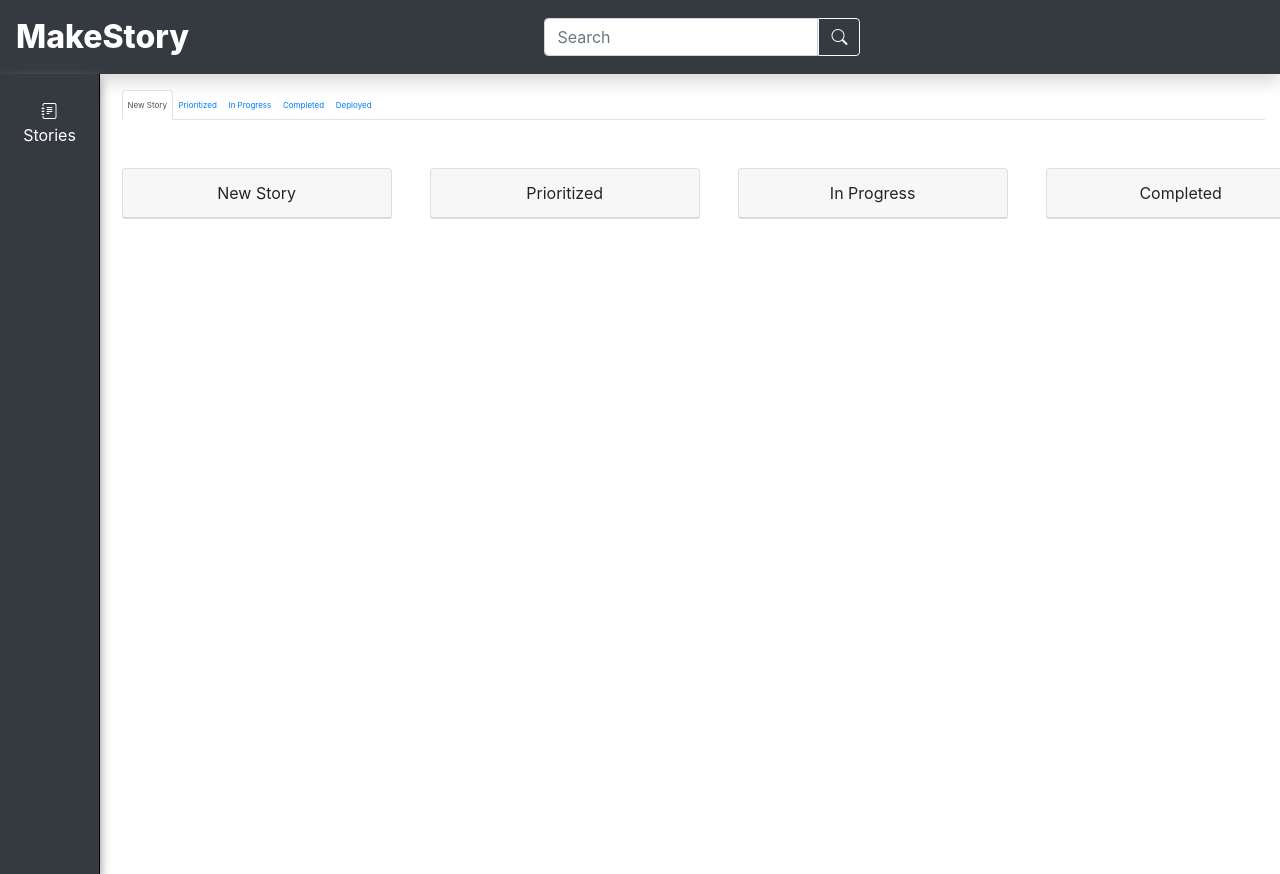
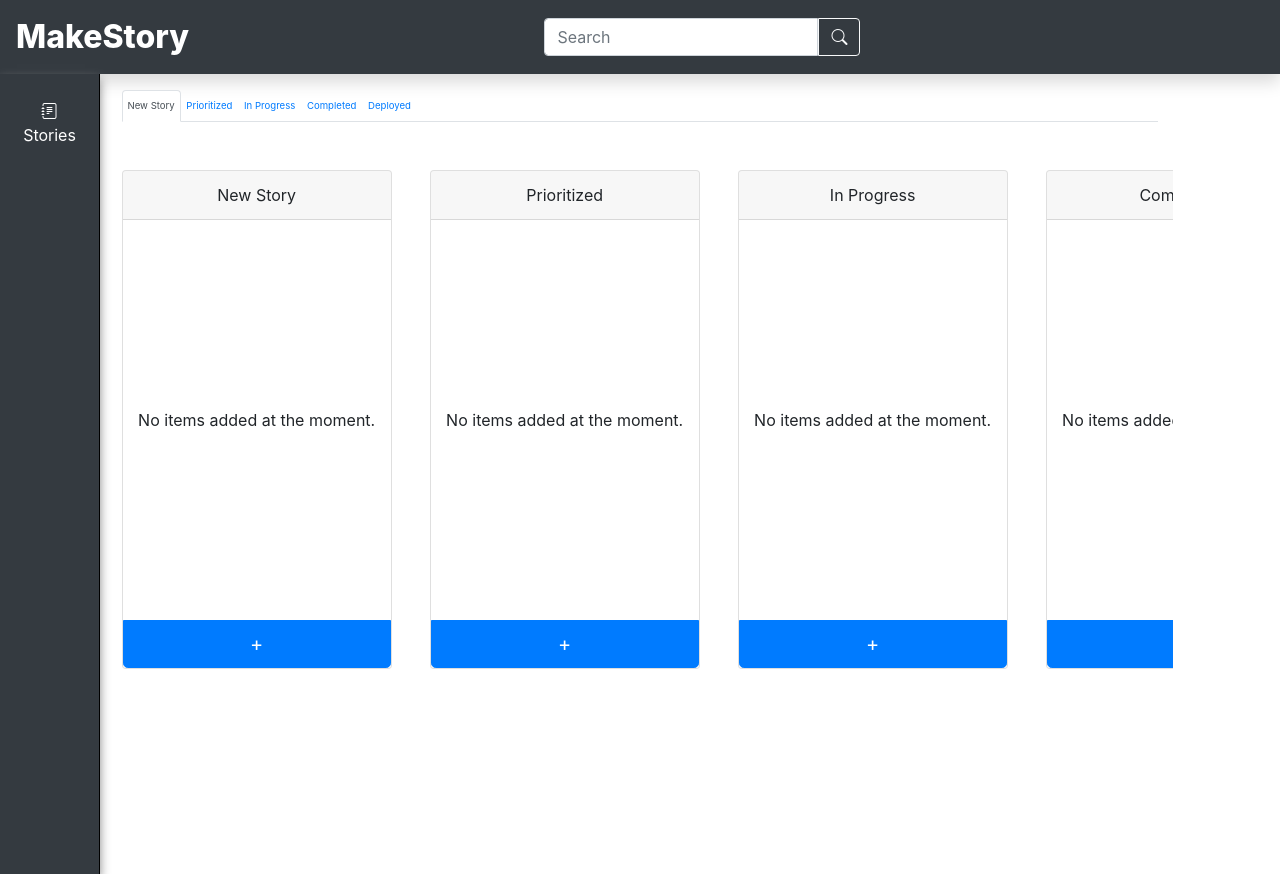
Before and after one commit to briansai/makestory, a Next.js app in the folder client/: page / in a window 1280 px wide. Built offline with nearby package versions, Linux system fonts and the light colour scheme.

Commit message:
Initialized buttons to add items and displayed text if there are no items

```diff
--- a/client/components/Column.jsx
+++ b/client/components/Column.jsx
@@ -1,12 +1,26 @@
-import { Col, Card } from 'react-bootstrap';
+import { useState } from 'react';
+import { Col, Card, Button } from 'react-bootstrap';
 
 const Column = ({ column }) => {
+  const [columnItems, setColumnItems] = useState([]);
   const { title, key } = column;
 
   return (
     <Col key={key} id={key} className="column">
       <Card>
         <Card.Header className="text-center">{title}</Card.Header>
+        {columnItems.length ? (
+          columnItems.map((item) => {
+            return <div>{item}</div>;
+          })
+        ) : (
+          <div className="no-item">
+            <div className="no-item-text">No items added at the moment.</div>
+          </div>
+        )}
+        <Button className="add-button" variant="primary" size="lg" block>
+          +
+        </Button>
       </Card>
     </Col>
   );
--- a/client/components/StoryColumns.jsx
+++ b/client/components/StoryColumns.jsx
@@ -13,6 +13,7 @@ const StoryColumns = () => {
       document.querySelector('.row .flex-nowrap').scrollLeft = p.offsetLeft;
     }
   }, [selectedTab]);
+
   return (
     <Container fluid className="story-container">
       <ControlledTabs
--- a/client/scss/components/Column.scss
+++ b/client/scss/components/Column.scss
@@ -7,4 +7,16 @@
   &:last-child {
     margin-right: 3rem;
   }
+
+  .no-item {
+    display: flex;
+    align-items: center;
+    justify-content: center;
+    min-height: 400px;
+  }
+
+  .add-button {
+    border-top-left-radius: 0;
+    border-top-right-radius: 0;
+  }
 }
--- a/client/scss/components/ControlledTabs.scss
+++ b/client/scss/components/ControlledTabs.scss
@@ -4,6 +4,6 @@
   }
 
   .controlled-tab {
-    font-size: 0.5rem;
+    font-size: 0.6rem;
   }
 }
--- a/client/scss/components/TopMenu.scss
+++ b/client/scss/components/TopMenu.scss
@@ -17,6 +17,12 @@
     .search {
       border-top-right-radius: 0;
       border-bottom-right-radius: 0;
+
+      @media only screen and (min-device-width: 1224px) {
+        & {
+          width: 500px !important;
+        }
+      }
     }
 
     .search-button {
--- a/client/scss/pages/index.scss
+++ b/client/scss/pages/index.scss
@@ -5,8 +5,10 @@
   &-row {
     display: flex;
 
-    .main-column {
-      max-width: 91.65%;
+    @media only screen and (min-device-width: 1224px) {
+      .main-column {
+        max-width: 91.65%;
+      }
     }
   }
 }
```
